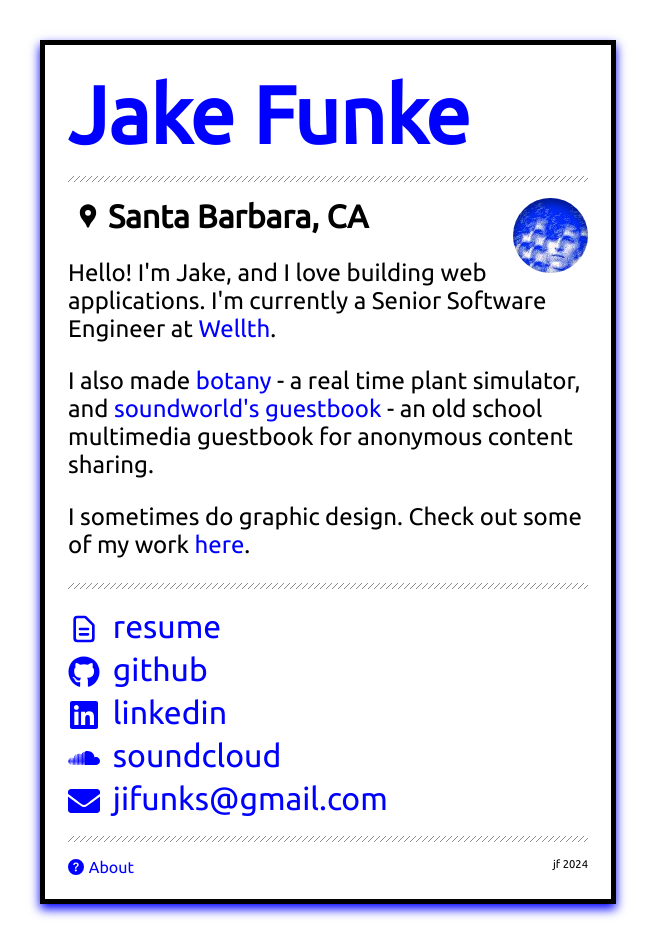
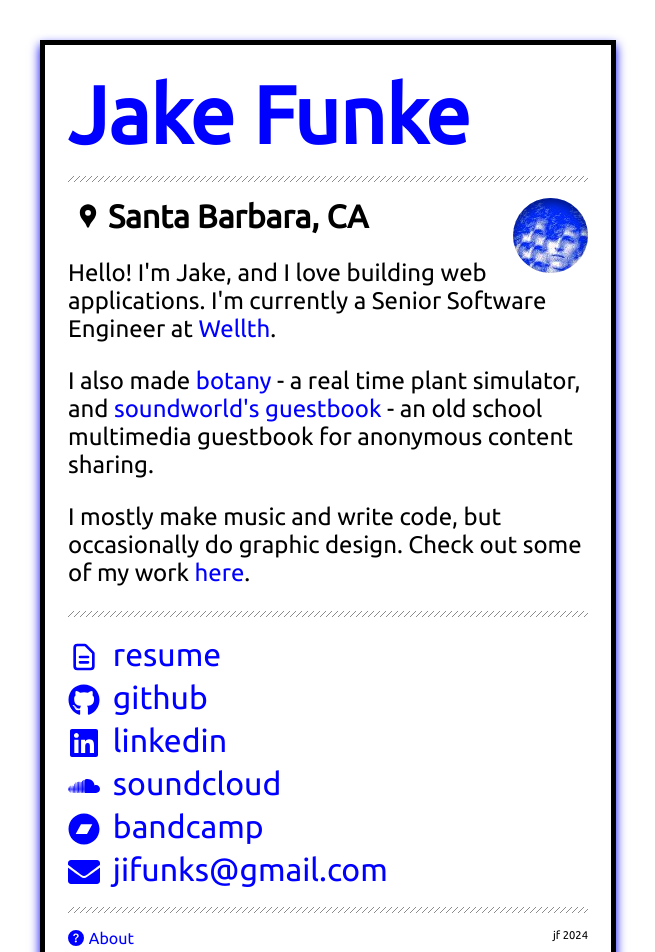
Before and after one commit to jifunks/jakefunke-online, a Next.js app: page / in a window 1280 px wide. Shown: the top 952 px of the page, without its empty margins (20-675 px from the left). Before the commit the page ends 924 px from the top, so only its background shows below. Built offline with nearby package versions, Linux system fonts and the light colour scheme.

Commit message:
add bandcamp

```diff
--- a/pages/index.tsx
+++ b/pages/index.tsx
@@ -1,7 +1,7 @@
 /* eslint-disable react/no-unescaped-entities */
 import { HiOutlineDocumentText } from "react-icons/hi";
 import { MdLocationPin } from "react-icons/md";
-import { FaGithub, FaLinkedin, FaSoundcloud, FaEnvelope } from "react-icons/fa";
+import { FaGithub, FaLinkedin, FaSoundcloud, FaEnvelope, FaBandcamp } from "react-icons/fa";
 import Avatar from "../components/avatar";
 import ContactLink from "../components/contact-link";
 import Divider from "../components/divider";
@@ -29,7 +29,8 @@ export default function Home() {
           - an old school multimedia guestbook for anonymous content sharing.
         </p>
         <p>
-          I sometimes do graphic design. Check out some of my work{" "}
+          I mostly make music and write code, but
+          occasionally do graphic design. Check out some of my work{" "}
           <Link href="/work">here</Link>.
         </p>
       </div>
@@ -56,6 +57,11 @@ export default function Home() {
           url="http://soundcloud.com/eyes_low"
         ></ContactLink>
         <ContactLink
+          icon={<FaBandcamp />}
+          text="bandcamp"
+          url="https://jacobian.bandcamp.com/"
+        />
+        <ContactLink
           icon={<FaEnvelope />}
           text="jifunks@gmail.com"
           url="mailto:jifunks@gmail.com"
```
